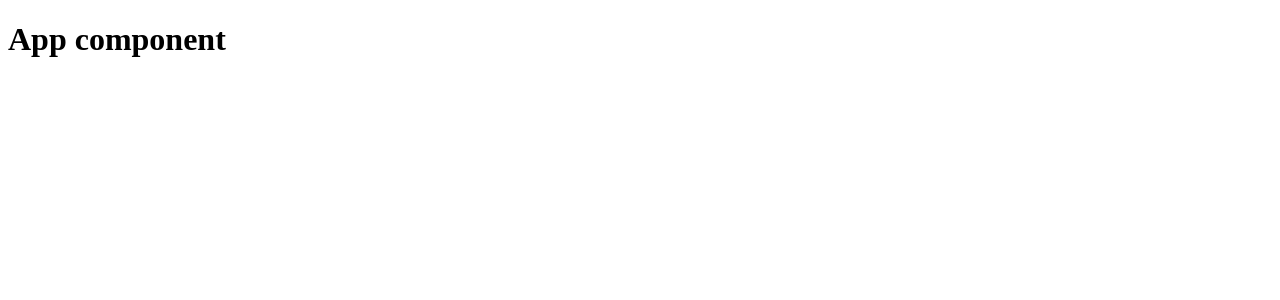
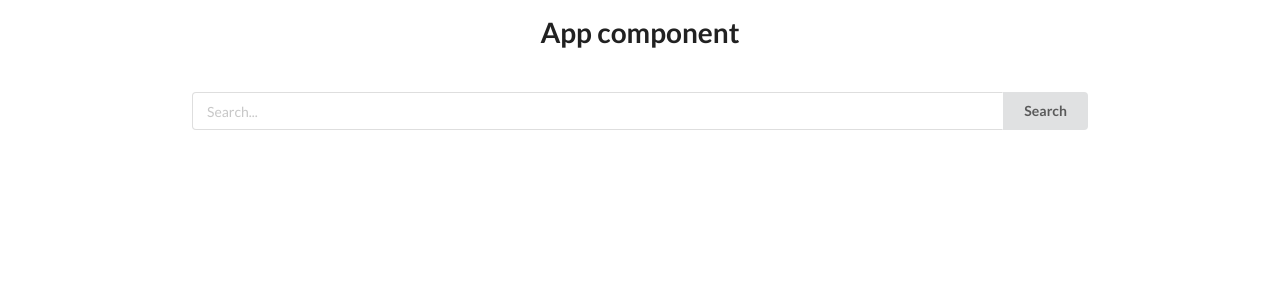
Before and after one commit to MJony05/image-finder, a React (Create React App) app: page / in a window 1280 px wide. Shown: the top 300 px of the page. Built offline with nearby package versions, Linux system fonts and the light colour scheme.

Commit message:
added search

```diff
--- a/public/index.html
+++ b/public/index.html
@@ -10,6 +10,10 @@
       content="Web site created using create-react-app"
     />
     <link rel="apple-touch-icon" href="%PUBLIC_URL%/logo192.png" />
+    <link
+      rel="stylesheet"
+      href="https://cdnjs.cloudflare.com/ajax/libs/semantic-ui/2.4.1/semantic.min.css"
+    />
     <!--
       manifest.json provides metadata used when your web app is installed on a
       user's mobile device or desktop. See https://developers.google.com/web/fundamentals/web-app-manifest/
--- a/src/components/App.jsx
+++ b/src/components/App.jsx
@@ -1,6 +1,12 @@
 import React from "react";
+import SearchBar from "./SearchBar";
 const App = () => {
-  return <h1>App component</h1>;
+  return (
+    <>
+      <h1 style={{ textAlign: "center", marginTop: "1rem" }}>App component</h1>
+      <SearchBar />
+    </>
+  );
 };
 
 export default App;
--- /dev/null
+++ b/src/components/SearchBar.jsx
@@ -0,0 +1,24 @@
+import React from "react";
+
+class SearchBar extends React.Component {
+  render() {
+    return (
+      <>
+        <div
+          className="ui fluid action input"
+          style={{ width: "70%", margin: "0 auto" }}
+        >
+          <input
+            type="text"
+            placeholder="Search..."
+            style={{ margin: "2rem 0" }}
+          />
+          <button className="ui button" style={{ margin: "2rem 0" }}>
+            Search
+          </button>
+        </div>
+      </>
+    );
+  }
+}
+export default SearchBar;
```
